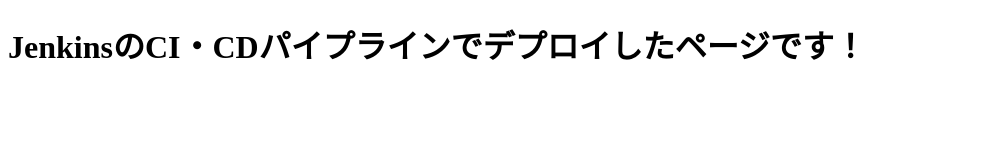
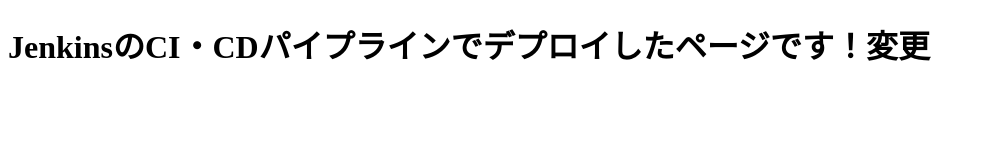
Before and after one commit to shunya-sunaba/JenkinsPipelineDemo, a plain HTML site: page index.html in a window 1280 px wide. Shown: the whole page, without its empty margins (0-985 px from the left). Drawn offline with Linux system fonts and the light colour scheme.

Commit message:
Update index.html

```diff
--- a/index.html
+++ b/index.html
@@ -4,6 +4,6 @@
 <meta charset="UTF-8">
 </head>
 <body>
-<h1>JenkinsのCI・CDパイプラインでデプロイしたページです！</h1>
+<h1>JenkinsのCI・CDパイプラインでデプロイしたページです！変更</h1>
 </body>
 </html>
```
